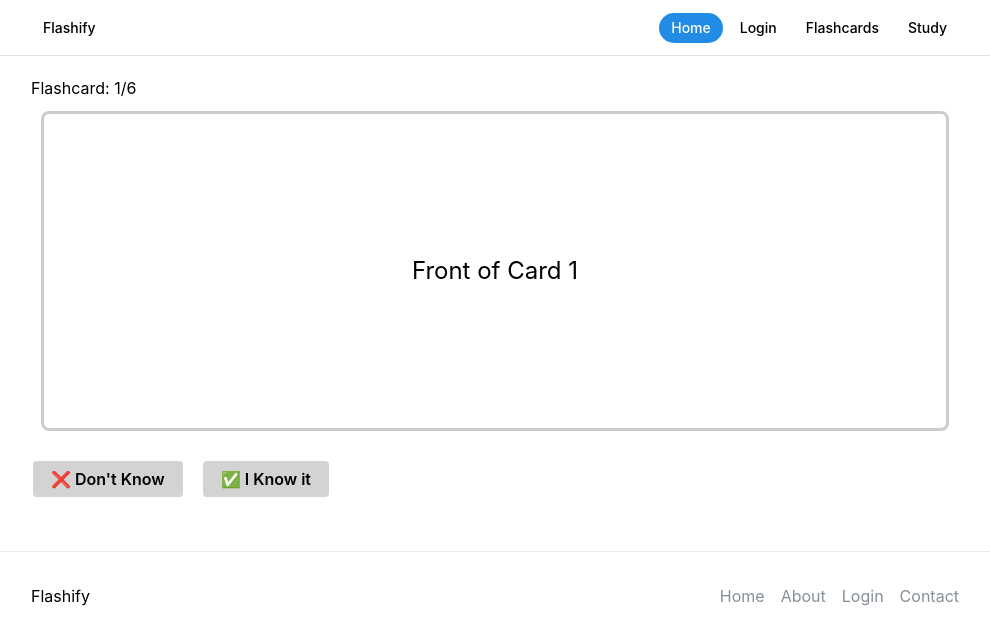
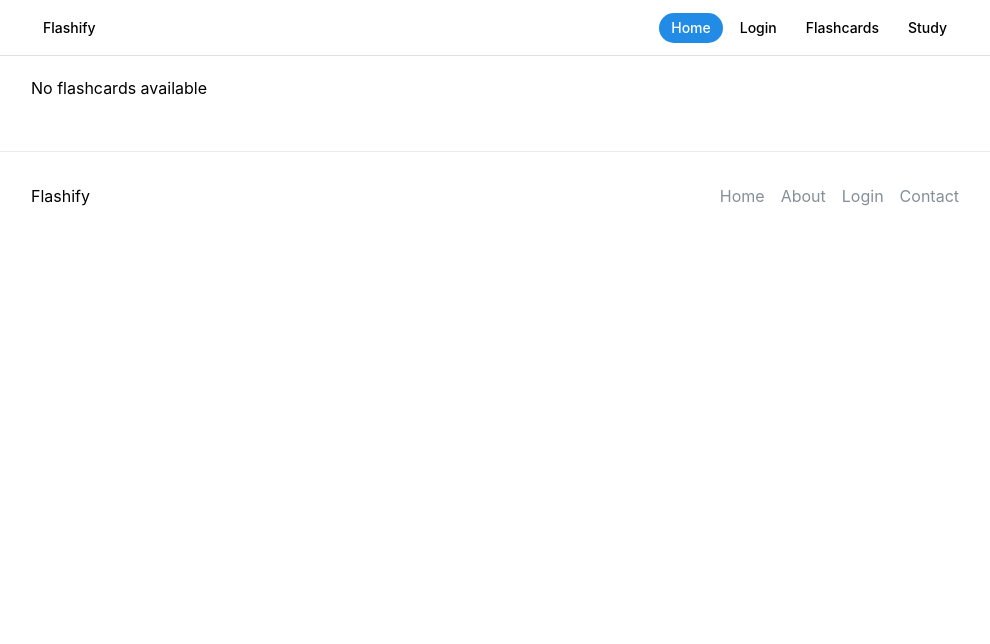
Before and after one commit to ZhengBenjamin/Flashify, a React (Vite) app in the folder client/: page /flashcards in a window 1280 px wide. Shown: the top 644 px of the page, without its empty margins (145-1135 px from the left). Built offline with nearby package versions, Linux system fonts and the light colour scheme; the HTML template or start-up script is replaced by a standard one.

Commit message:
updated flashards

```diff
--- a/client/src/assets/components/jsx/Flashcards.jsx
+++ b/client/src/assets/components/jsx/Flashcards.jsx
@@ -1,61 +1,42 @@
-import { useState } from 'react';
+import { useState, useEffect, useContext } from 'react';
+import axios from 'axios';
 import { Card, Container, Group, Text, Button, Flex } from '@mantine/core';
+import { useLocation, useNavigate } from "react-router-dom";
+import { UserContext } from '../../../App'; // adjust the import path as needed
 import classes from '../css/Flashcards.module.css';
-import { useLocation, useNavigate } from "react-router-dom";
 
-
-// TODO: Use the backend to fetch flashcards data
-const getDeck = async () => {
-    try {
-      const response = await axios.post('http://localhost:5000/api/deck/getDeck', { //url right???????
-        deck_id,
-      });
-
-      localStorage.setItem('deck', response.data); // Store JWT Token
-    } catch (err) {
-      setError(err.response?.data?.message || "Getting deck error");
-    }
-  };
-
-//for each card in the deck, get the cardstore this somehow
-const getCard = async () => {
-    try {
-      const response = await axios.post('http://localhost:5000/api/card/getCard', { //url right???????
-        flashcard_id,
-      });
-
-      localStorage.setItem('card', response.data); // Store cards?
-      window.location.href = "/Flashcards"; // Redirect after login (update route as needed)
-    } catch (err) {
-      setError(err.response?.data?.message || "Getting cards error");
-    }
-  };
-
-
-// End TODO: Use the backend to fetch flashcards data
-
-const defaultFlashcardsData = [
-    {front: 'Front of Card 1', back: 'Back of Card 1'},
-    {front: 'Front of Card 2', back: 'Back of Card 2'},
-    {front: 'Front of Card 3', back: 'Back of Card 3'},
-    {front: 'Front of Card 4', back: 'Back of Card 4'},
-    {front: 'Front of Card 5', back: 'Back of Card 5'},
-    {front: 'Front of Card 6', back: 'Back of Card 6'},
-];
-
-export default function Flashcards() {
-    const location = useLocation();
+export default function Flashcards({deckId}) {
   const navigate = useNavigate();
-    const { deckId } = location.state || {};  // retrieve deckId
+  const { username } = useContext(UserContext);
   console.log("Using deck ID:", deckId);
 
-    // If deckId is needed to fetch data, do so here.
-    // For now, we'll use dummy data:
-    const flashcardsData = location.state?.newFlashcardsData || defaultFlashcardsData;
+  // State for flashcards, error and loading status
+  const [flashcardsData, setFlashcardsData] = useState([]);
+  const [error, setError] = useState(null);
+  const [loading, setLoading] = useState(false);
 
   const [currentCardIndex, setCurrentCardIndex] = useState(0);
   const [isFlipped, setIsFlipped] = useState(false);
-    const [correctResponses, setCorrectResponses] = useState(location.state?.correctResponses || []);
+  const [correctResponses, setCorrectResponses] = useState([]);
+
+  // Fetch flashcards from the backend when username and deckId are available
+  useEffect(() => {
+    if (username && deckId) {
+      console.log("Fetching flashcards for user:", username, "and deck ID:", deckId);
+      setLoading(true);
+      axios.get('http://localhost:4000/api/card', {
+        params: { username, deckId }
+      })
+      .then(response => {
+        setFlashcardsData(response.data.flashcards);
+        setLoading(false);
+      })
+      .catch(err => {
+        setError(err.response?.data?.error || "Error fetching flashcards");
+        setLoading(false);
+      });
+    }
+  }, [username, deckId]);
 
   const handleFlip = () => {
     setIsFlipped(!isFlipped);
@@ -76,30 +57,56 @@ export default function Flashcards() {
         state: {
           correctResponses: [...correctResponses, correct],
           flashcardsData: flashcardsData,
-                    allFlashcards: defaultFlashcardsData,
         }
       });
     } else {
-            setCurrentCardIndex((prevIndex) => (prevIndex + 1) % flashcardsData.length);
+      setCurrentCardIndex((prevIndex) => prevIndex + 1);
     }
   };
+
+  // Render loading, error or no data messages as needed
+  if (loading) {
+    return (
+      <Container className={classes.container}>
+        <Text>Loading flashcards...</Text>
+      </Container>
+    );
+  }
+
+  if (error) {
+    return (
+      <Container className={classes.container}>
+        <Text>{error}</Text>
+      </Container>
+    );
+  }
+
+  if (flashcardsData.length === 0) {
+    return (
+      <Container className={classes.container}>
+        <Text>No flashcards available</Text>
+      </Container>
+    );
+  }
 
   const currentCard = flashcardsData[currentCardIndex];
 
   return (
     <Container className={classes.container}>
-            <Group position={"right"} justify={"space-between"}>
-                <Text>Flashcard: {currentCardIndex + 1}/{flashcardsData.length}</Text>
+      <Group position="right" justify="space-between">
+        <Text>
+          Flashcard: {currentCardIndex + 1}/{flashcardsData.length}
+        </Text>
         {currentCardIndex > 0 && (
           <Text>
-                      Correct: {correctResponses.filter((response) => response === 1).length}/
-                      {correctResponses.length} = {(100.0 * (correctResponses.filter((response) => response === 1).length)
+            Correct: {correctResponses.filter(response => response === 1).length}/
+            {correctResponses.length} = {(100.0 * (correctResponses.filter(response => response === 1).length)
               / correctResponses.length).toFixed(2)}%
           </Text>
         )}
       </Group>
 
-            <Group position={"center"}>
+      <Group position="center">
         <Card className={classes.card} onClick={handleFlip}>
           <Text className={classes.text}>
             {isFlipped ? currentCard.back : currentCard.front}
@@ -107,8 +114,8 @@ export default function Flashcards() {
         </Card>
       </Group>
 
-            <Flex justify={"space-between"} mt={"md"}>
-                <Flex justify={"center"} gap={"md"}>
+      <Flex justify="space-between" mt="md">
+        <Flex justify="center" gap="md">
           <Button className={classes.button} onClick={() => handleNext(0)}>
             ❌ Don't Know
           </Button>
--- a/client/src/assets/components/jsx/SubjectDashboard.jsx
+++ b/client/src/assets/components/jsx/SubjectDashboard.jsx
@@ -1,6 +1,7 @@
 import { useState, useContext, useEffect } from 'react';
 import { Card, Title, Text, Stack, Grid, Button } from '@mantine/core';
 import { useNavigate } from 'react-router-dom';
+import Flashcards from './Flashcards';
 import CreateFlashcards from './CreateFlashcards';
 import { UserContext } from '../../../App';
 
@@ -9,6 +10,7 @@ export default function SubjectDashboard({ subjectId, quizzes }) {
   const navigate = useNavigate();
   const [flashcardDecks, setFlashcardDecks] = useState([]);
   const [showCreateDeck, setShowCreateDeck] = useState(false);
+  const [selectedDeckId, setSelectedDeckId] = useState(null);
 
   // Fetch decks for the logged-in user
   useEffect(() => {
@@ -24,8 +26,13 @@ export default function SubjectDashboard({ subjectId, quizzes }) {
 
   // Navigate to the flashcards view for the selected deck
   const handleDeckClick = (deckId) => {
-    navigate('/flashcards', { state: { deckId } });
+    console.log(deckId);
+    setSelectedDeckId(deckId);
   };
+
+  if (selectedDeckId) {
+    return <Flashcards deckId={selectedDeckId} />;
+  }
 
   return (
     <Stack spacing="md">
@@ -50,7 +57,7 @@ export default function SubjectDashboard({ subjectId, quizzes }) {
                   justifyContent: 'center',
                   cursor: 'pointer',
                 }}
-                onClick={() => handleDeckClick(deck.id)}
+                onClick={() => handleDeckClick(deck.deck_id)}
               >
                 <Title order={4} align="center">
                   {deck.title}
```
Lines whose indentation alone changed are shown as unchanged.
